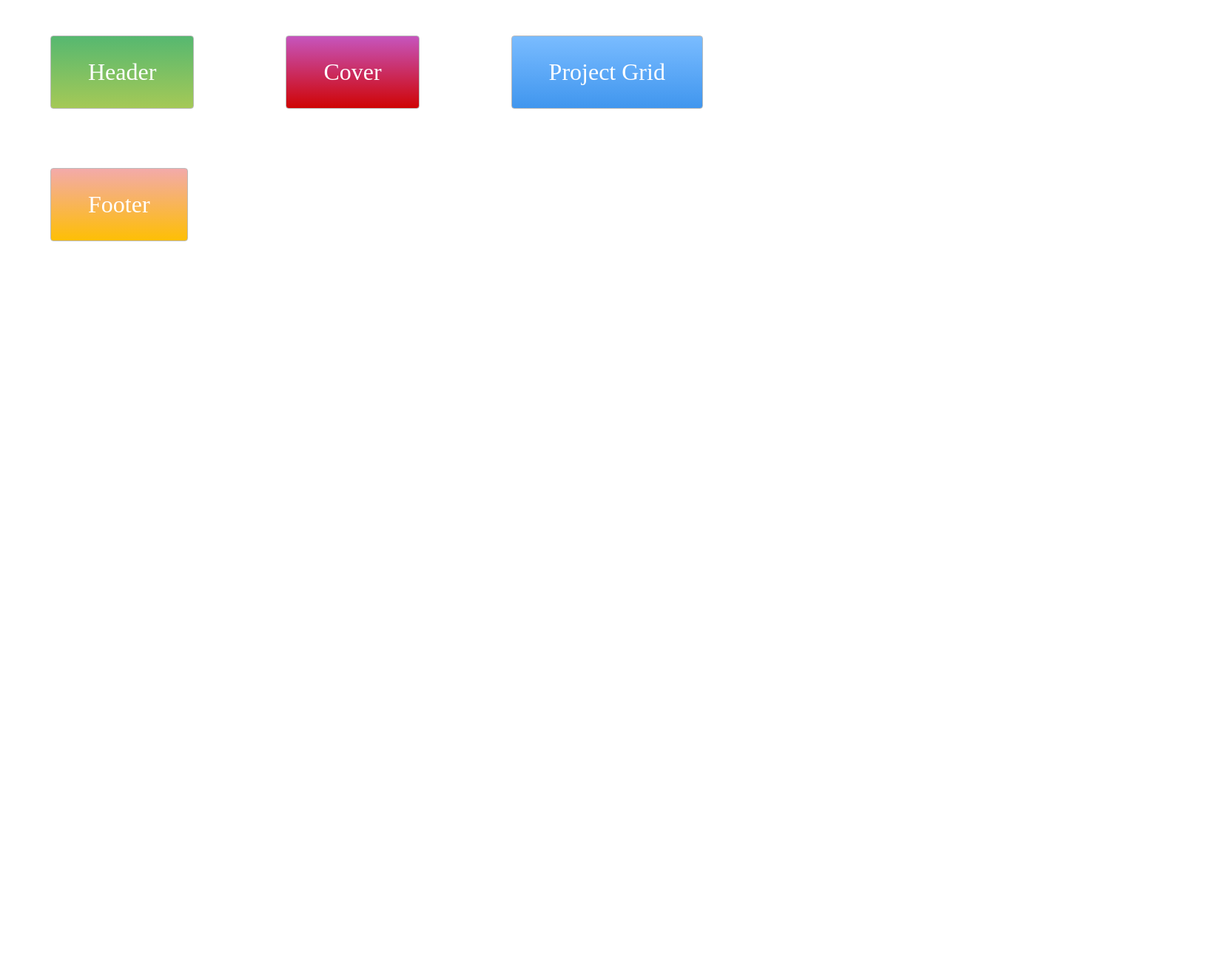
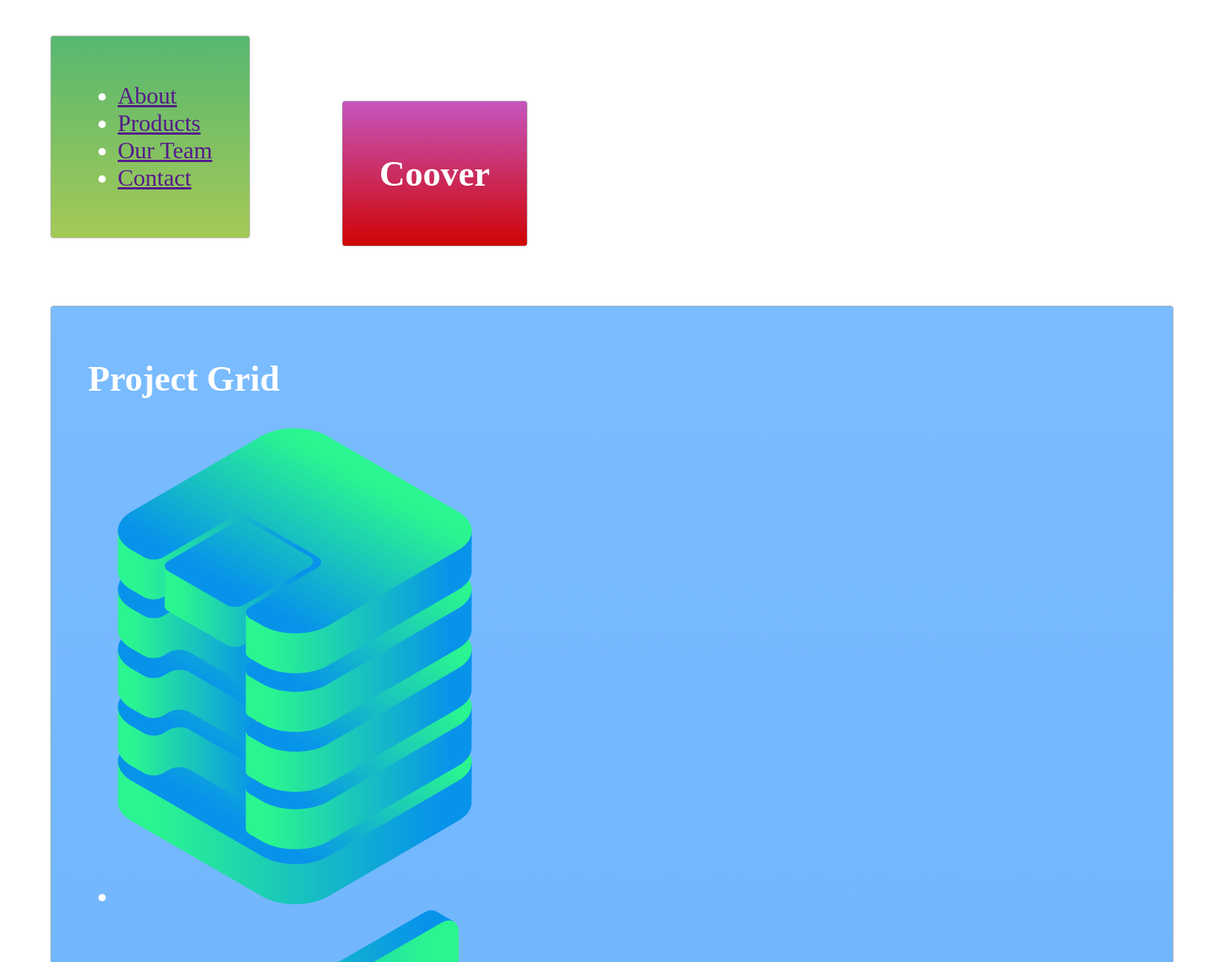
Before and after one commit to Andrej044/ZTM-labber, a plain HTML site: page css-layout/index.html in a window 1280 px wide. Shown: the top 1300 px of the page at 74% size, 1646 px wide, since content can reach past the window. Before the commit the page ends 800 px from the top, so only its background shows below. Drawn offline with Linux system fonts and the light colour scheme.

Commit message:
add start content on page

```diff
--- a/css-layout/index.html
+++ b/css-layout/index.html
@@ -5,9 +5,33 @@
   <link rel="stylesheet" type="text/css" href="./style.css">
 </head>
 <body>
-  <div class="zone green">Header</div>
-  <div class="zone red">Cover</div>
-  <div class="zone blue">Project Grid</div>
-  <div class="zone yellow">Footer</div>
+  <nav class="zone green">
+    <ul>
+      <li><a href="">About</a></li>
+      <li><a href="">Products</a></li>
+      <li><a href="">Our Team</a></li>
+      <li><a href="">Contact</a></li>
+    </ul>
+  </nav>
+  <section class="zone red">
+    <h1>Coover</h1>
+  </section>
+  <section class="zone blue">
+    <h2>Project Grid</h2>
+    <div class="gallery">
+      <ul>
+        <li><img src="img/data_storage_2_2.png" alt=""></li>
+        <li><img src="img/desktop_analytics_2.png" alt=""></li>
+        <li><img src="img/files_2.png" alt=""></li>
+        <li><img src="img/monitor_coding_2.png" alt=""></li>
+        <li><img src="img/monitor_settings_2.png" alt=""></li>
+        <li><img src="img/server_2_2.png" alt=""></li>
+        <li><img src="img/server_3.png" alt=""></li>
+        <li><img src="img/server_safe_2.png" alt=""></li>
+        <li><img src="img/undraw.png" alt=""></li>
+      </ul>
+    </div>
+  </section>
+  <footer class="zone yellow">Made by Andrej044 for ZTM</footer>
 </body>
 </html>
```
